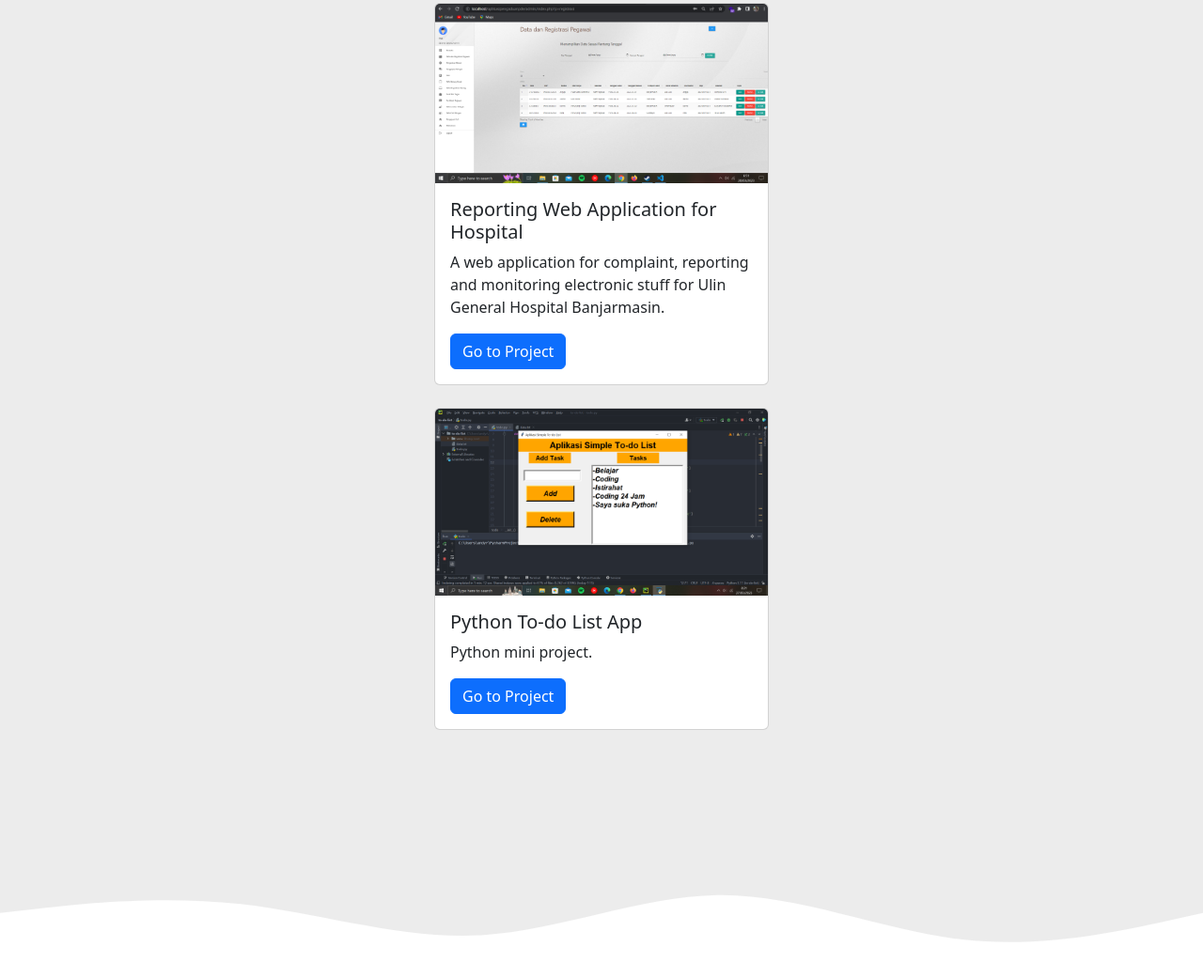
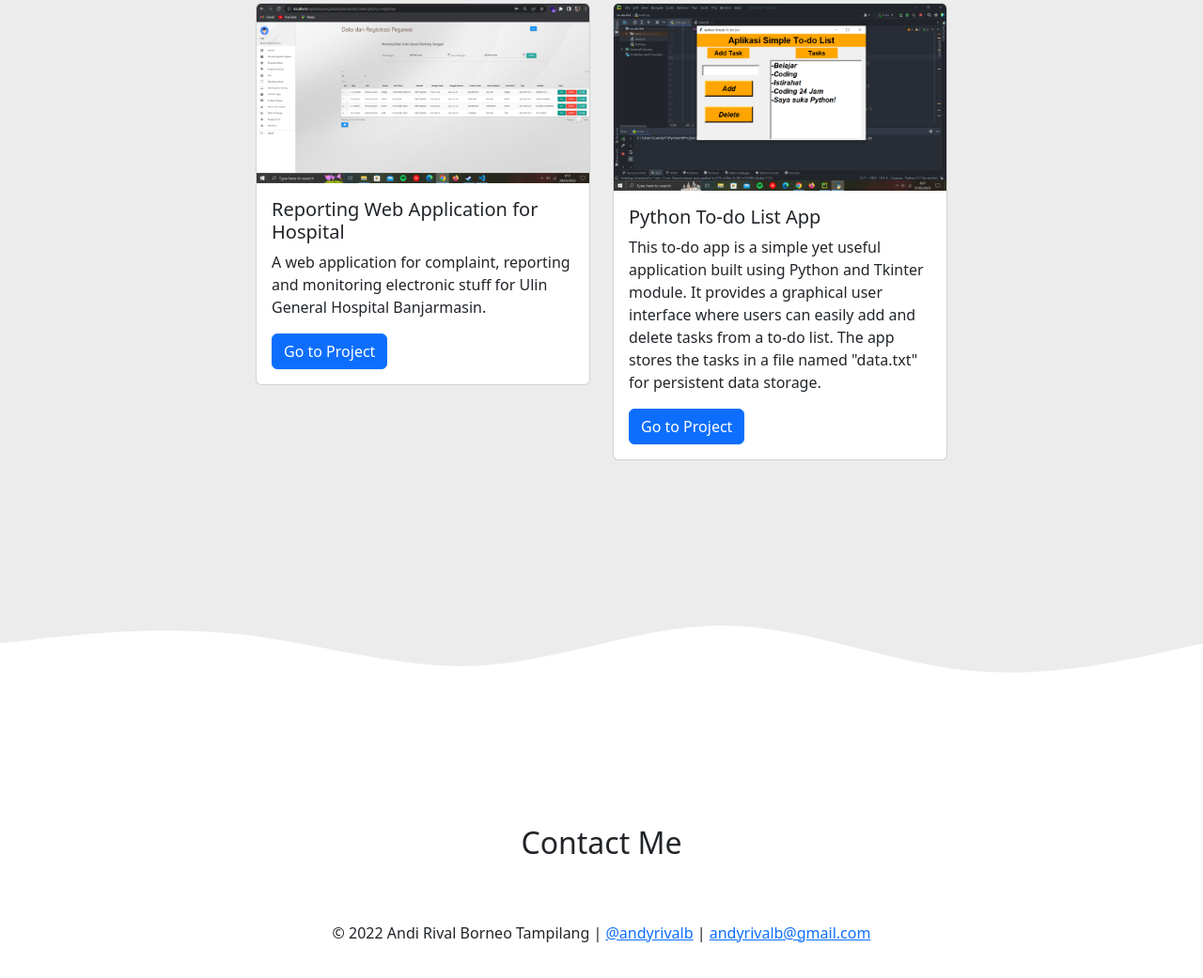
Before and after one commit to andyrivalb/andirivalb.github.io, a plain HTML site: page index.html in a window 1280 px wide. Shown: the part 1932-2973 px from the top of the page at 94% size. Drawn offline with nearby package versions, Linux system fonts and the light colour scheme.

Commit message:
Add files via upload

```diff
--- a/index.html
+++ b/index.html
@@ -116,14 +116,17 @@
                         </div>
                     </div>
                 </div>
-            </div>
-            <div class="row justify-content-center">
                 <div class="col-md-4 mb-4">
                     <div class="card">
                         <img src="img/to-do-list-app.png" class="card-img-top" alt="...">
                         <div class="card-body">
                             <h5 class="card-title">Python To-do List App</h5>
-                            <p class="card-text">Python mini project.</p>
+                            <p class="card-text">
+                                This to-do app is a simple yet useful application built using Python and Tkinter module.
+                                It provides a graphical user interface where users can easily add and delete tasks from
+                                a to-do list. The app stores the tasks in a file named "data.txt" for persistent data
+                                storage.
+                            </p>
                             <a href="https://github.com/andyrivalb/To-do-List-App" class="btn btn-primary">Go to
                                 Project</a>
                         </div>
```
